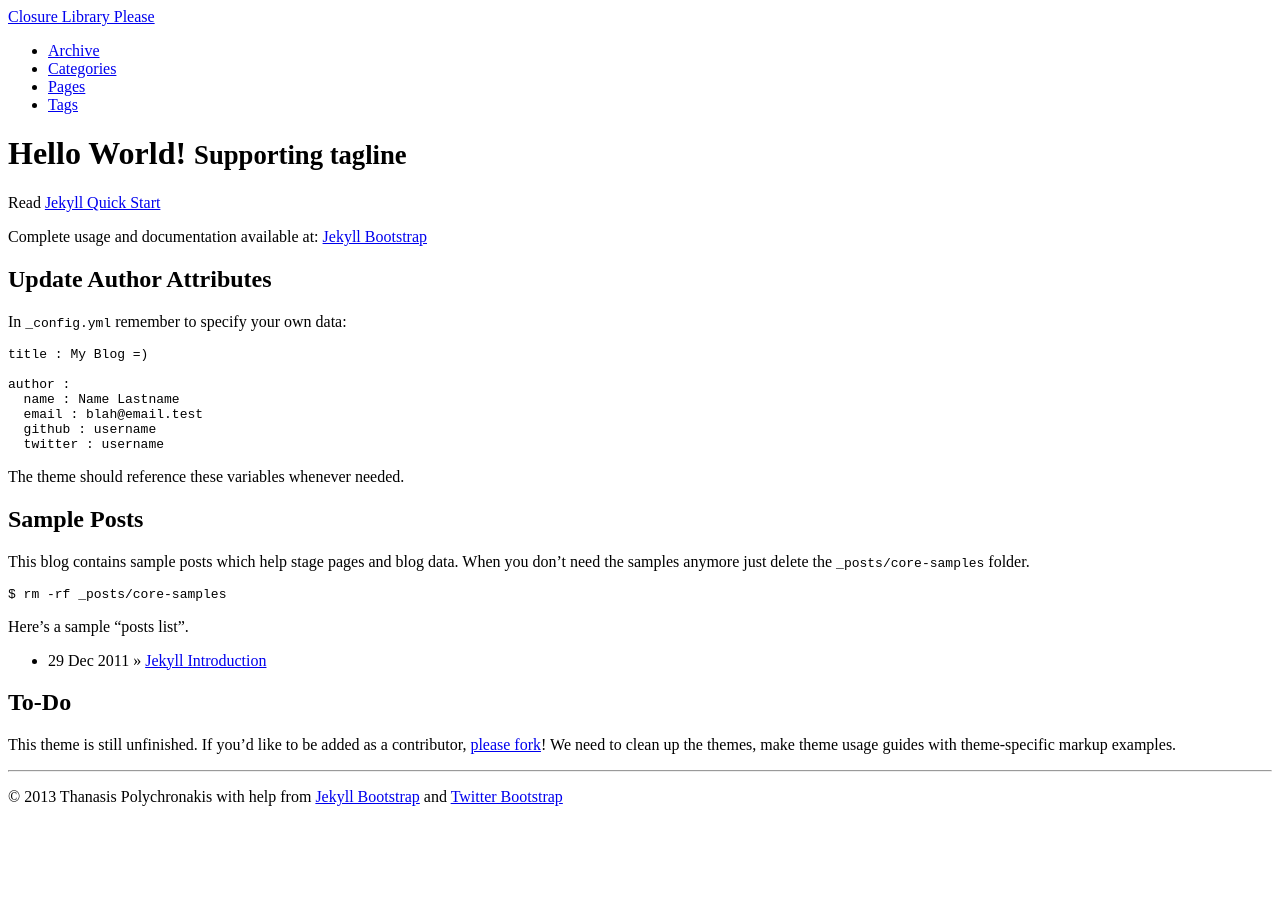
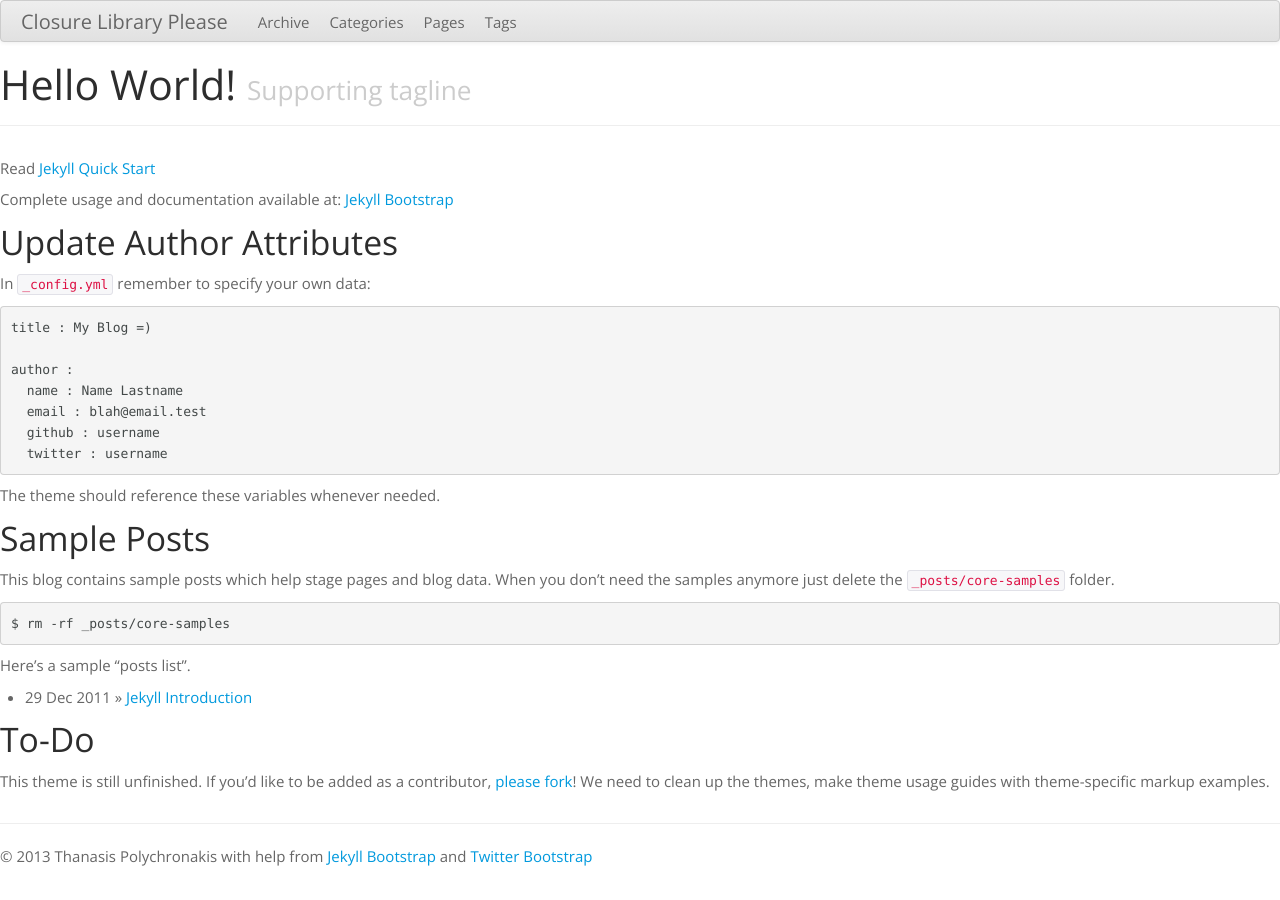
Before and after one commit to closureplease/closureplease.com, a Jekyll site: the page built from index.md, in a window 1280 px wide. Built offline with Jekyll 4.4.1, drawn with Linux system fonts in a browser that asks for light colours.

Commit message:
hello world

```diff
--- a/_config.yml
+++ b/_config.yml
@@ -70,7 +70,7 @@ JB :
   #   http://s3.amazonaws.com/yoursite/themes/watermelon
   #   /assets
   #
-  ASSET_PATH : false
+  ASSET_PATH : /assets
 
   # These paths are to the main pages Jekyll-Bootstrap ships with.
   # Some JB helpers refer to these paths; change them here if needed.
--- a/_includes/themes/twitter/default.html
+++ b/_includes/themes/twitter/default.html
@@ -15,8 +15,7 @@
     <![endif]-->
 
     <!-- Le styles -->
-    <link href="{{ ASSET_PATH }}/bootstrap/css/bootstrap.2.2.2.min.css" rel="stylesheet">
-    <link href="{{ ASSET_PATH }}/css/style.css?body=1" rel="stylesheet" type="text/css" media="all">
+    <link href="{{ ASSET_PATH }}/css/styles.css" rel="stylesheet" type="text/css" media="all">
 
     <!-- Le fav and touch icons -->
   <!-- Update these with your own images
```
